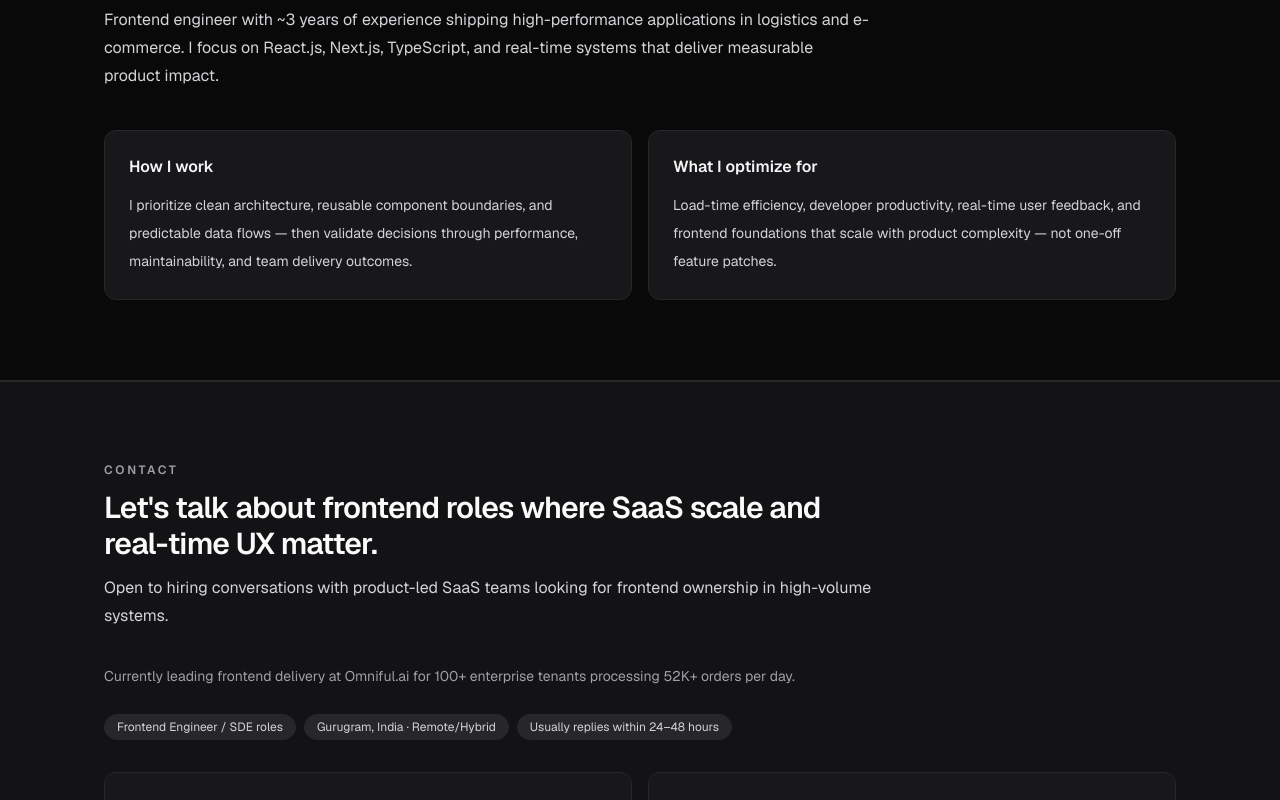
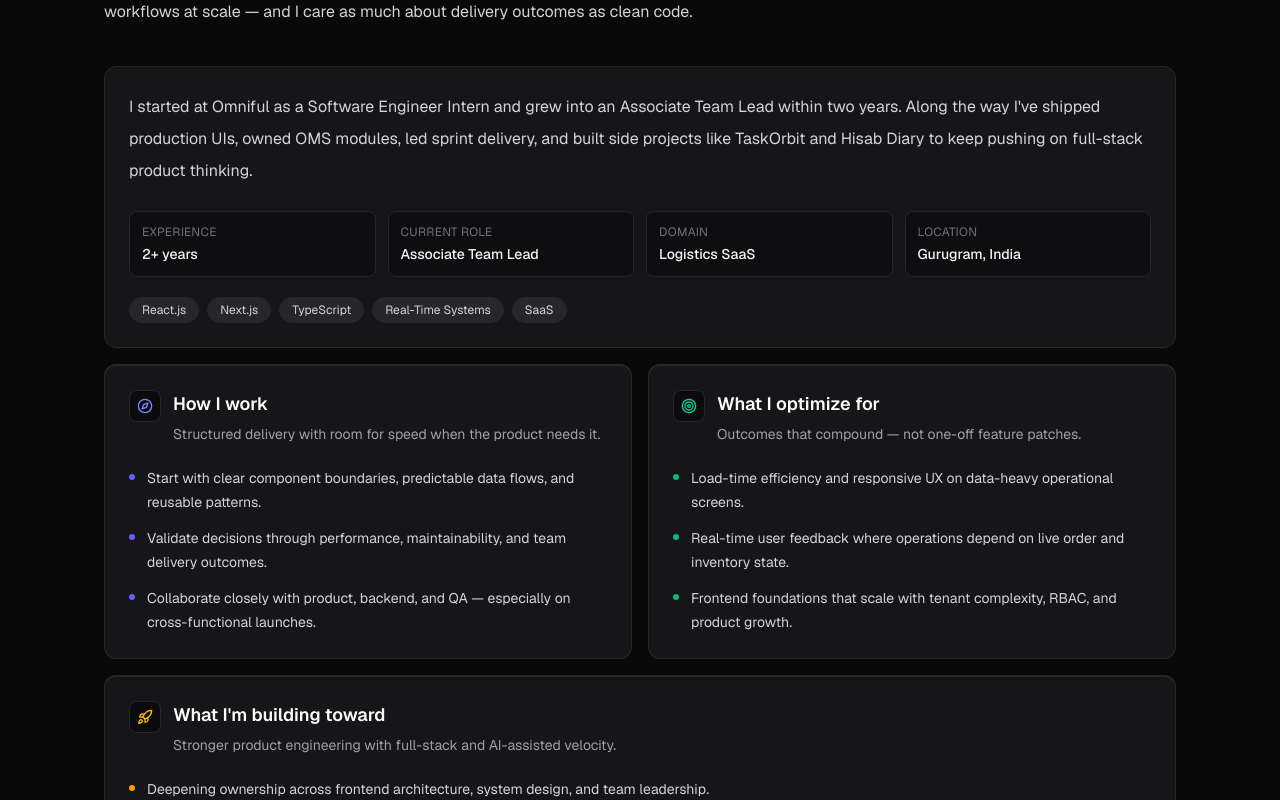
Before and after one commit to Rajendra3049/portfolio, a Next.js app: page / in a window 1280 px wide. Shown: the part 5380-6180 px from the top of the page. Built offline with nearby package versions, Linux system fonts and the light colour scheme.

Commit message:
Enhance About section with detailed content and improved UI. Introduce new types for principles and highlights, update descriptions, and restructure layout for better presentation. Add FadeIn animations and a link to contact for engagement.

```diff
--- a/src/content/about/about.ts
+++ b/src/content/about/about.ts
@@ -1,10 +1,63 @@
+export type AboutPrincipleAccent = "indigo" | "emerald" | "amber" | "zinc";
+
+export type AboutHighlight = {
+  label: string;
+  value: string;
+};
+
+export type AboutPrinciple = {
+  title: string;
+  tagline: string;
+  points: readonly string[];
+  accent: AboutPrincipleAccent;
+};
+
 export const aboutContent = {
   eyebrow: "About",
-  title: "Frontend engineer building scalable SaaS systems in production.",
+  title: "Product-minded engineer who ships in production.",
   description:
-    "Frontend engineer with ~3 years of experience shipping high-performance applications in logistics and e-commerce. I focus on React.js, Next.js, TypeScript, and real-time systems that deliver measurable product impact.",
-  howIWork:
-    "I prioritize clean architecture, reusable component boundaries, and predictable data flows — then validate decisions through performance, maintainability, and team delivery outcomes.",
-  whatIOptimizeFor:
-    "Load-time efficiency, developer productivity, real-time user feedback, and frontend foundations that scale with product complexity — not one-off feature patches.",
+    "I build frontend systems for real operations — order management, sales channels, and shipment workflows at scale — and I care as much about delivery outcomes as clean code.",
+  story:
+    "I started at Omniful as a Software Engineer Intern and grew into an Associate Team Lead within two years. Along the way I've shipped production UIs, owned OMS modules, led sprint delivery, and built side projects like TaskOrbit and Hisab Diary to keep pushing on full-stack product thinking.",
+  highlights: [
+    { label: "Experience", value: "2+ years" },
+    { label: "Current Role", value: "Associate Team Lead" },
+    { label: "Domain", value: "Logistics SaaS" },
+    { label: "Location", value: "Gurugram, India" },
+  ],
+  focusAreas: ["React.js", "Next.js", "TypeScript", "Real-Time Systems", "SaaS"],
+  principles: [
+    {
+      title: "How I work",
+      tagline: "Structured delivery with room for speed when the product needs it.",
+      points: [
+        "Start with clear component boundaries, predictable data flows, and reusable patterns.",
+        "Validate decisions through performance, maintainability, and team delivery outcomes.",
+        "Collaborate closely with product, backend, and QA — especially on cross-functional launches.",
+      ],
+      accent: "indigo",
+    },
+    {
+      title: "What I optimize for",
+      tagline: "Outcomes that compound — not one-off feature patches.",
+      points: [
+        "Load-time efficiency and responsive UX on data-heavy operational screens.",
+        "Real-time user feedback where operations depend on live order and inventory state.",
+        "Frontend foundations that scale with tenant complexity, RBAC, and product growth.",
+      ],
+      accent: "emerald",
+    },
+    {
+      title: "What I'm building toward",
+      tagline: "Stronger product engineering with full-stack and AI-assisted velocity.",
+      points: [
+        "Deepening ownership across frontend architecture, system design, and team leadership.",
+        "Shipping personal products end-to-end — TaskOrbit, Hisab Diary, and what comes next.",
+        "Using modern tooling and AI workflows to move faster without sacrificing quality.",
+      ],
+      accent: "amber",
+    },
+  ],
+  openTo:
+    "Frontend engineering and SaaS product roles where I can own meaningful product surfaces and grow with the team.",
 } as const;
--- a/src/sections/about/about-section.tsx
+++ b/src/sections/about/about-section.tsx
@@ -1,4 +1,8 @@
+import Link from "next/link";
 import { aboutContent } from "@/content/about/about";
+import { AboutPrincipleCard } from "@/shared/ui/about-principle-card";
+import { FadeIn } from "@/shared/ui/fade-in";
+import { Pill } from "@/shared/ui/pill";
 import { SectionHeading } from "@/shared/ui/section-heading";
 import { SectionShell } from "@/shared/ui/section-shell";
 
@@ -11,18 +15,58 @@ export const AboutSection = () => {
         description={aboutContent.description}
       />
 
-      <div className="grid gap-4 md:grid-cols-2">
-        <article className="rounded-xl border border-zinc-800 bg-zinc-900 p-5 sm:p-6">
-          <h3 className="text-base font-semibold text-zinc-100">How I work</h3>
-          <p className="mt-3 text-sm leading-7 text-zinc-300">{aboutContent.howIWork}</p>
+      <FadeIn>
+        <article className="rounded-xl border border-zinc-800 bg-zinc-900/90 p-5 sm:p-6">
+          <p className="text-sm leading-8 text-zinc-300 sm:text-base">{aboutContent.story}</p>
+
+          <dl className="mt-6 grid grid-cols-2 gap-3 sm:grid-cols-4">
+            {aboutContent.highlights.map((highlight) => (
+              <div
+                key={highlight.label}
+                className="rounded-lg border border-zinc-800 bg-zinc-950/60 p-3"
+              >
+                <dt className="text-xs uppercase tracking-wide text-zinc-500">{highlight.label}</dt>
+                <dd className="mt-1 text-sm font-medium text-zinc-100">{highlight.value}</dd>
+              </div>
+            ))}
+          </dl>
+
+          <ul className="mt-5 flex flex-wrap gap-2" aria-label="Core focus areas">
+            {aboutContent.focusAreas.map((area) => (
+              <li key={area}>
+                <Pill>{area}</Pill>
+              </li>
+            ))}
+          </ul>
         </article>
-        <article className="rounded-xl border border-zinc-800 bg-zinc-900 p-5 sm:p-6">
-          <h3 className="text-base font-semibold text-zinc-100">What I optimize for</h3>
-          <p className="mt-3 text-sm leading-7 text-zinc-300">
-            {aboutContent.whatIOptimizeFor}
-          </p>
+      </FadeIn>
+
+      <div className="mt-4 grid gap-4 md:grid-cols-2">
+        {aboutContent.principles.map((principle, index) => (
+          <FadeIn
+            key={principle.title}
+            delay={0.06 + index * 0.07}
+            className={index === aboutContent.principles.length - 1 ? "md:col-span-2" : undefined}
+          >
+            <AboutPrincipleCard principle={principle} />
+          </FadeIn>
+        ))}
+      </div>
+
+      <FadeIn delay={0.28}>
+        <article className="mt-4 flex flex-col gap-4 rounded-xl border border-zinc-800 border-t-2 border-t-emerald-500/50 bg-zinc-900/90 p-5 sm:flex-row sm:items-center sm:justify-between sm:p-6">
+          <div>
+            <p className="text-xs font-semibold uppercase tracking-[0.2em] text-zinc-500">Open to</p>
+            <p className="mt-2 text-sm leading-7 text-zinc-300 sm:text-base">{aboutContent.openTo}</p>
+          </div>
+          <Link
+            href="#contact"
+            className="inline-flex shrink-0 items-center justify-center rounded-md bg-zinc-100 px-4 py-2 text-sm font-medium text-zinc-900 transition hover:bg-zinc-200"
+          >
+            Get in touch
+          </Link>
         </article>
-      </div>
+      </FadeIn>
     </SectionShell>
   );
 };
--- /dev/null
+++ b/src/shared/ui/about-principle-card.tsx
@@ -0,0 +1,88 @@
+import { Compass, Rocket, Target } from "lucide-react";
+import {
+  type AboutPrinciple,
+  type AboutPrincipleAccent,
+} from "@/content/about/about";
+import { cn } from "@/shared/lib/utils";
+
+type AboutPrincipleCardProps = {
+  principle: AboutPrinciple;
+};
+
+const accentStyles: Record<
+  AboutPrincipleAccent,
+  { border: string; icon: string; dot: string }
+> = {
+  indigo: {
+    border: "border-t-indigo-500/70",
+    icon: "text-indigo-400",
+    dot: "bg-indigo-500",
+  },
+  emerald: {
+    border: "border-t-emerald-500/70",
+    icon: "text-emerald-400",
+    dot: "bg-emerald-500",
+  },
+  amber: {
+    border: "border-t-amber-500/70",
+    icon: "text-amber-400",
+    dot: "bg-amber-500",
+  },
+  zinc: {
+    border: "border-t-zinc-500/70",
+    icon: "text-zinc-400",
+    dot: "bg-zinc-500",
+  },
+};
+
+const PrincipleIcon = ({ title, className }: { title: string; className?: string }) => {
+  const iconProps = { className: cn("size-4 shrink-0", className), "aria-hidden": true as const };
+
+  switch (title) {
+    case "How I work":
+      return <Compass {...iconProps} />;
+    case "What I optimize for":
+      return <Target {...iconProps} />;
+    case "What I'm building toward":
+      return <Rocket {...iconProps} />;
+    default:
+      return <Compass {...iconProps} />;
+  }
+};
+
+export const AboutPrincipleCard = ({ principle }: AboutPrincipleCardProps) => {
+  const styles = accentStyles[principle.accent];
+
+  return (
+    <article
+      className={cn(
+        "group flex h-full flex-col rounded-xl border border-zinc-800 border-t-2 bg-zinc-900/90 p-5 transition-all hover:-translate-y-0.5 hover:border-zinc-600 hover:shadow-[0_12px_28px_rgba(0,0,0,0.25)] sm:p-6",
+        styles.border,
+      )}
+    >
+      <div className="flex items-start gap-3">
+        <span
+          className={cn(
+            "flex size-8 shrink-0 items-center justify-center rounded-lg border border-zinc-800 bg-zinc-950/80",
+            styles.icon,
+          )}
+        >
+          <PrincipleIcon title={principle.title} className={styles.icon} />
+        </span>
+        <div>
+          <h3 className="text-base font-semibold text-zinc-50 sm:text-lg">{principle.title}</h3>
+          <p className="mt-1 text-sm leading-6 text-zinc-400">{principle.tagline}</p>
+        </div>
+      </div>
+
+      <ul className="mt-5 space-y-3">
+        {principle.points.map((point) => (
+          <li key={point} className="flex gap-3 text-sm leading-6 text-zinc-300">
+            <span className={cn("mt-2 size-1.5 shrink-0 rounded-full", styles.dot)} aria-hidden />
+            <span>{point}</span>
+          </li>
+        ))}
+      </ul>
+    </article>
+  );
+};
```
